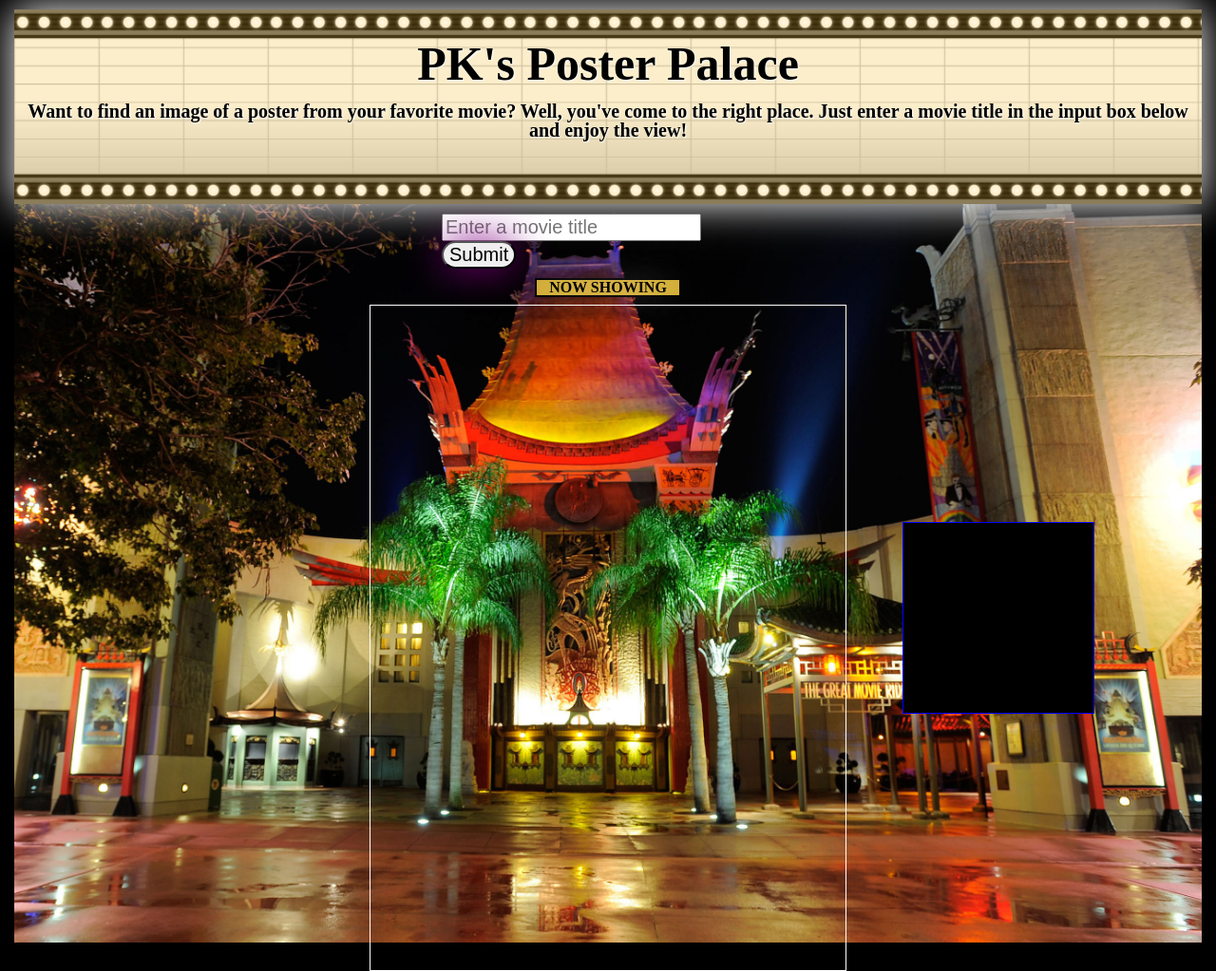
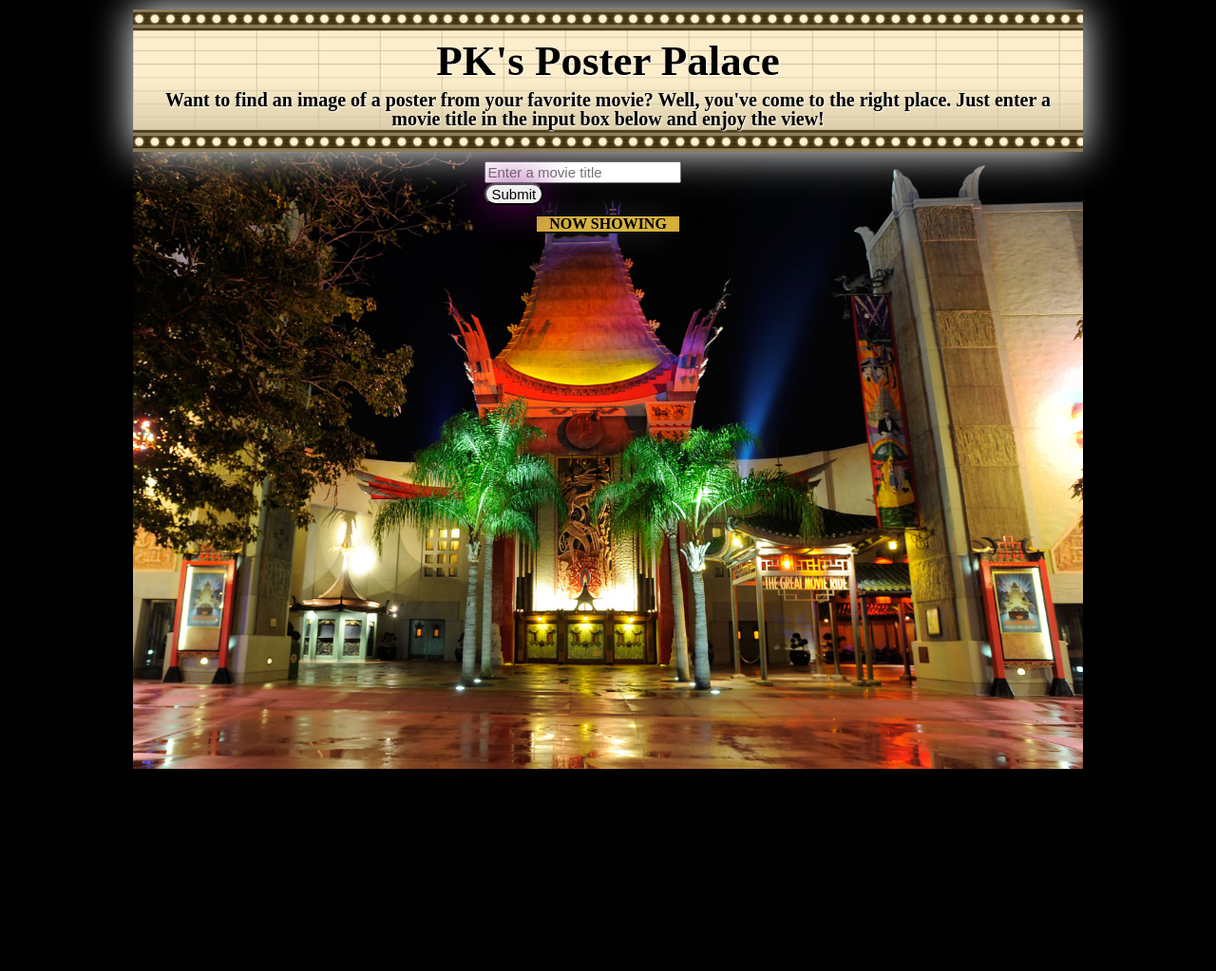
Before and after one commit to pkmoney1138/api-hack, a plain HTML site: page index.html in a window 1280 px wide. Shown: the whole page at 95% size. After the commit the page ends 954 px from the top, so only its background shows below. Drawn offline with nearby package versions, Linux system fonts and the light colour scheme.

Commit message:
added media quaries. cant get the info box to work. Used margins in media query version and all good. In normal size, it messes up all of theimages. Need to looke deeper at design of whole site

```diff
--- a/css/main.css
+++ b/css/main.css
@@ -54,28 +54,65 @@ body {
 	border: 2px solid black;
 }
 .poster-result-area {
+	margin: 8px auto;
 	width: 500px;
-	margin: 8px auto;
 	height: 700px;
-	border: 1px white solid;
 	background-size: contain;
 }
 .poster {
+	border: 1px white solid;
 	width: 500px;
 	height: 700px;
+	box-shadow: 1px 1px 40px white;
 }
 .info-result-area {
+	margin: 0 auto;
+	display: none;
 	border: 1px solid blue;
-	height: 200px;
 	width: 200px;
-	position: absolute;
-	top: 550px;
-	left: 950px;
+	height: 85px;
 	background-color: black;
 	color: white;
 	font-size: 15px;
-	text-align: left;
+	font-family: "times new roman";
+	box-shadow: 1px 1px 40px blue;
+	text-align: justify;
 }
 .info-result-area p {
-	padding-left: 4px;
+	padding: 4px 0 0 4px;
 }
+
+@media only screen and (max-width: 1350px) {
+	.background {
+		width: 1000px;
+		height: 800px;
+	}
+	.intro {
+		width: 1000px;
+		height: 150px;
+	}
+	.intro h1 {
+		font-size: 45px;
+	}
+	.intro h3 {
+		padding: 8px;
+	}
+	.poster-result-area {
+		width: 400px;
+		height: 700px;
+	}
+	.poster {
+		width: 400px;
+		height: 550px;
+	}
+	.info-result-area {
+		margin: -400px 750px;
+	}
+	.input-area {
+		width: 261px;
+	}
+	.input-box, .enter {
+		font-size: 15px;
+	}
+
+}
--- a/index.html
+++ b/index.html
@@ -9,7 +9,7 @@
 	<script type="text/javascript" src="js/jsapp.js"></script>
 </head>
 <body>
-	<div class="background">
+	<section class="background">
 		<header class="intro">
 			<h1>PK's Poster Palace</h1>
 			<h3>
@@ -27,6 +27,6 @@
 		</div>
 		<div class="info-result-area">
 		</div>
-	</div>
+	</section>
 </body>
 </html>
--- a/js/jsapp.js
+++ b/js/jsapp.js
@@ -25,6 +25,7 @@ $(function() {
 			yearResults = requestResults.results[0].release_date;
 			console.log(postersResults);
 			console.log(yearResults);
+			$('.info-result-area').show();
 			$('.poster-result-area').append('<img class=poster src=https://image.tmdb.org/t/p/original' + postersResults + ' alt=image />');
 			$('.info-result-area').append('<p id="year">Year Of Release: ' + yearResults + '</p>');
 			movieId = requestResults.results[0].id;
```
